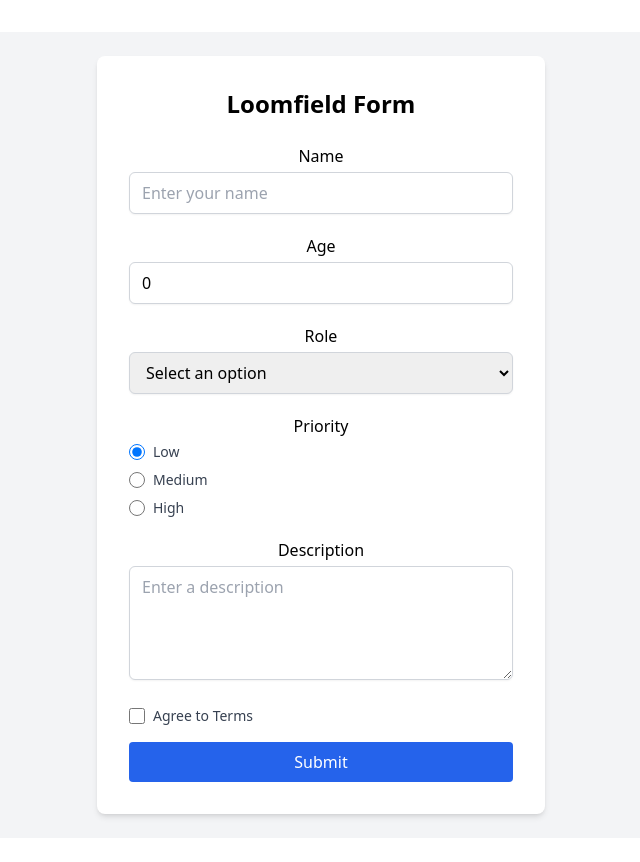
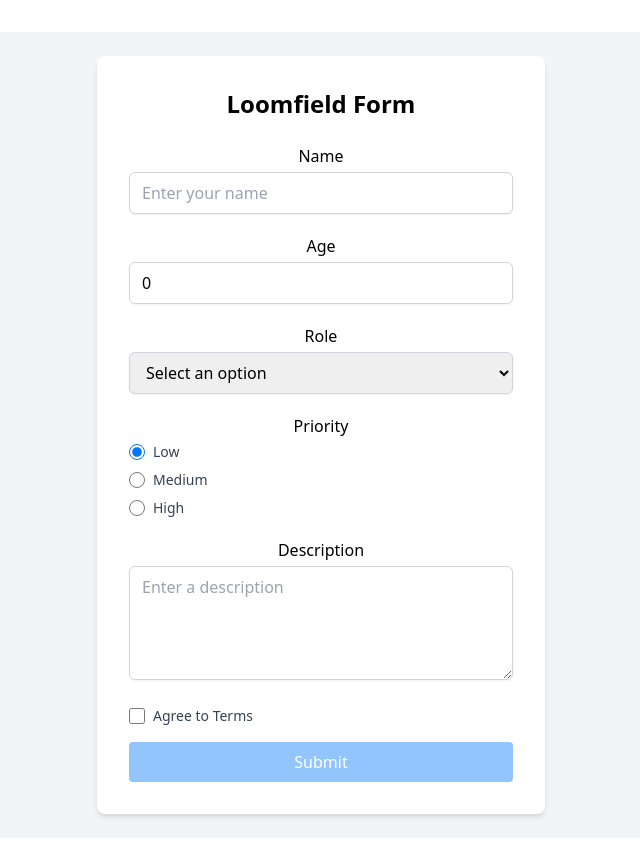
Before and after one commit to melmar12/loomfield-ui, a React (Vite) app: page / in a window 1280 px wide. Shown: the top 862 px of the page, without its empty margins (319-959 px from the left). Built offline with nearby package versions, Linux system fonts and the light colour scheme.

Commit message:
feat(form): disable submit button until form is valid

```diff
--- a/src/App.tsx
+++ b/src/App.tsx
@@ -9,6 +9,7 @@ function App() {
     errors,
     submitted,
     loading,
+    isValid,
     handleChange,
     handleBlur,
     handleSubmit,
@@ -27,6 +28,7 @@ function App() {
             onSubmit={handleSubmit}
             loading={loading}
             getFieldError={getFieldError}
+            isValid={isValid}
           />
         ) : (
           <SuccessScreen form={form} onReset={reset} />
--- a/src/components/Form/Form.tsx
+++ b/src/components/Form/Form.tsx
@@ -23,11 +23,13 @@ type Props = {
   ) => void;
   loading: boolean;
   getFieldError: (key: keyof FormData) => string | undefined;
+  isValid: boolean;
 };
 
 export const Form = ({
   form,
   errors,
+  isValid,
   onChange,
   onSubmit,
   onBlur,
@@ -98,7 +100,12 @@ export const Form = ({
       disabled={false}
       error={errors.agreeToTerms}
     />
-    <Button onClick={onSubmit} loading={loading} variant="primary">
+    <Button
+      onClick={onSubmit}
+      loading={loading}
+      disabled={!isValid}
+      variant="primary"
+    >
       Submit
     </Button>
   </form>
--- a/src/hooks/useFormState.ts
+++ b/src/hooks/useFormState.ts
@@ -116,12 +116,15 @@ export const useFormState = () => {
     setSubmitted(false);
   };
 
+  const isValid = Object.keys(validateForm(form)).length === 0;
+
   return {
     form,
     errors,
     submitted,
     loading,
     touched,
+    isValid,
     handleChange,
     handleBlur,
     getFieldError,
```
